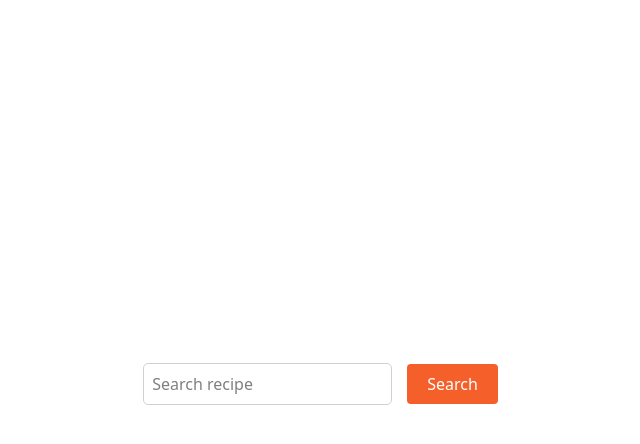
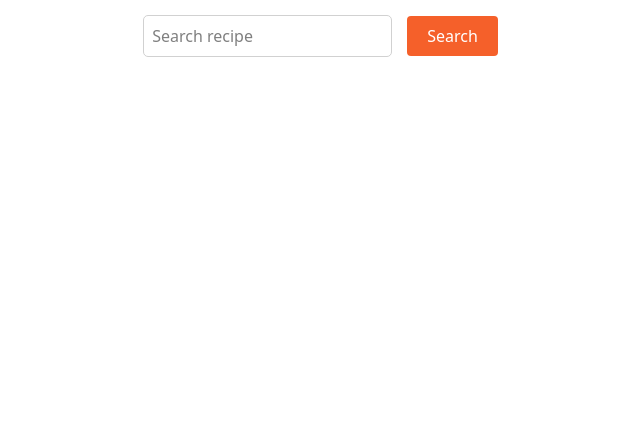
Before and after one commit to Dimithri8/recipe-finder-app, a React (Vite) app: page / in a window 1280 px wide. Shown: the top 444 px of the page, without its empty margins (319-959 px from the left). Built offline with nearby package versions, Linux system fonts and the light colour scheme.

Commit message:
Updated styles and recipe cards rendering method

```diff
--- a/src/pages/RecipeList/RecipeList.jsx
+++ b/src/pages/RecipeList/RecipeList.jsx
@@ -1,8 +1,7 @@
-import { useState } from "react";
-import List from "@mui/material/List";
-import ListItem from "@mui/material/ListItem";
+import { useEffect, useState } from "react";
 import SearchBar from "../../components/SearchBar/SearchBar";
 import { Box } from "@mui/material";
+import RecipeCard from "../../components/RecipeCard/RecipeCard";
 
 export default function RecipeList() {
   const [input, setInput] = useState("");
@@ -20,29 +19,44 @@ export default function RecipeList() {
         `https://www.themealdb.com/api/json/v1/1/search.php?s=${input}`
       );
       const data = await response.json();
-      console.log(data);
-      setSearch(data.meals);
+      setSearch(data.meals || []);
+
+      setInput("");
     } catch (error) {
       console.log(error);
     }
   }
 
+  useEffect(() => console.log(search), [search]);
+
   return (
-    <div className="flex justify-center flex-col items-center h-screen">
-      <SearchBar handleChange={handleChange} handleSubmit={handleSubmit} />
+    <Box
+      sx={{
+        display: "flex",
+        flexDirection: "column",
+        alignItems: "center",
+        gap: 2,
+        mx: 5,
+        my: 2,
+      }}
+    >
+      <SearchBar
+        handleChange={handleChange}
+        handleSubmit={handleSubmit}
+        searchTerm={input}
+      />
       <Box
         sx={{
-          backgroundColor: "pink",
-          mt: 2,
           display: "flex",
+          justifyContent: "center",
+          flexWrap: "wrap",
+          gap: 2,
         }}
       >
-        <List>
-          {search.map((item, index) => (
-            <ListItem key={index}>{item.strMeal}</ListItem>
-          ))}
-        </List>
+        {search.map((item, index) => (
+          <RecipeCard key={index} meal={item} />
+        ))}
       </Box>
-    </div>
+    </Box>
   );
 }
```
